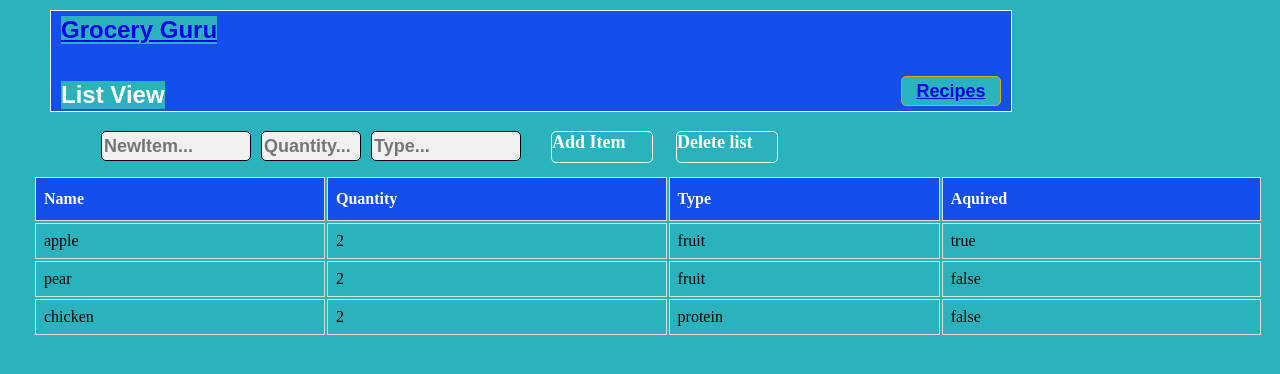
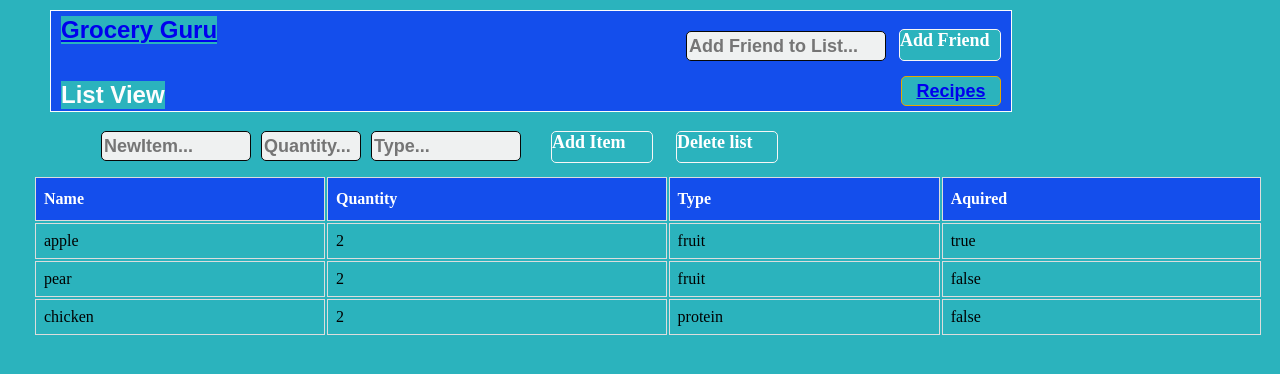
Before and after one commit to EliScherrer/Grocery-Guru, a website: page public/listView.html in a window 1280 px wide. Drawn offline with Linux system fonts and the light colour scheme.

Commit message:
Added add a friend to list

```diff
--- a/public/css/list.css
+++ b/public/css/list.css
@@ -103,6 +103,36 @@ body {
 	background: #2bb3bd;
 	border: 1px solid #f8f7f6;
 	color: #FFFFFF;
+	font-weight: bold;
+	cursor: pointer;
+	border-radius: 5px;
+}
+
+.friendBtn {
+	position: absolute;
+	right: 10px;
+	bottom: 50px;
+	width: 100px;
+	height: 30px;
+	font-size: 18px;
+	background: #2bb3bd;
+	border: 1px solid #f8f7f6;
+	color: #FFFFFF;
+	font-weight: bold;
+	cursor: pointer;
+	border-radius: 5px;
+}
+
+#Friend {
+	position: absolute;
+	right: 125px;
+	bottom: 50px;
+	width: 200px;
+	height: 30px;
+	font-size: 18px;
+	background: #eff1f1;
+	border: 1px solid #070706;
+	color: rgb(0, 0, 0);
 	font-weight: bold;
 	cursor: pointer;
 	border-radius: 5px;
--- a/public/js/list.js
+++ b/public/js/list.js
@@ -147,3 +147,9 @@ function newItem() {
 function delItem() {
 	//deleteList
 }
+
+function addFriend() {
+	var FriendName = document.getElementById("Friend").value;
+	//var listName =
+	addListToUser(listName, "Friend");
+}
--- a/public/listView.html
+++ b/public/listView.html
@@ -24,6 +24,8 @@
         <input type="text" id="Quantity" placeholder="Quantity...">
         <input type="text" id="Type" placeholder="Type...">
         <span onclick="newItem()" class="addBtn">Add Item</span>
+        <input type="text" id="Friend" placeholder="Add Friend to List...">
+        <span onclick="newFriend()" class="friendBtn">Add Friend </span>
         <span onclick="delItem()" class="delBtn">Delete list</span>
     </div>
 
```
